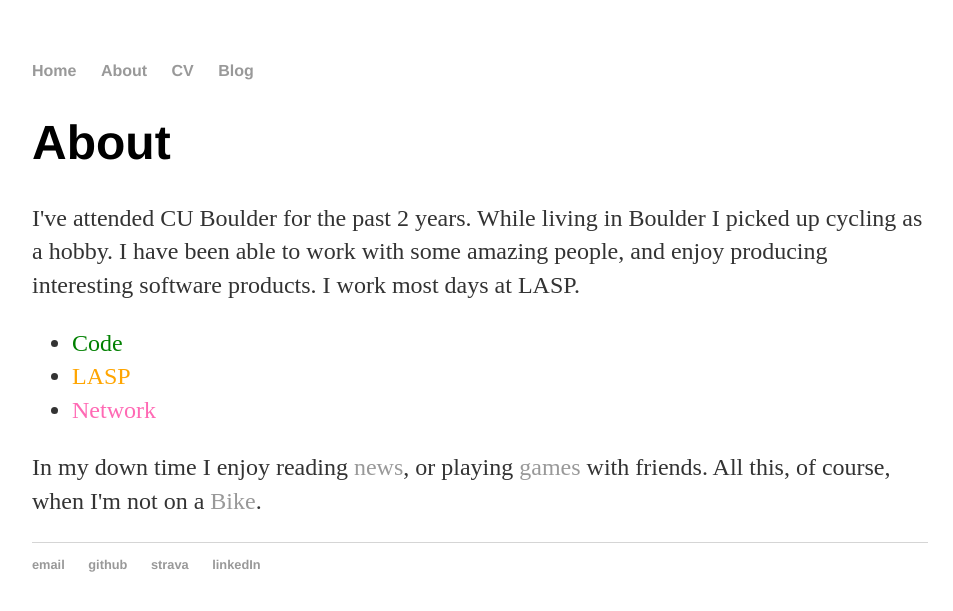
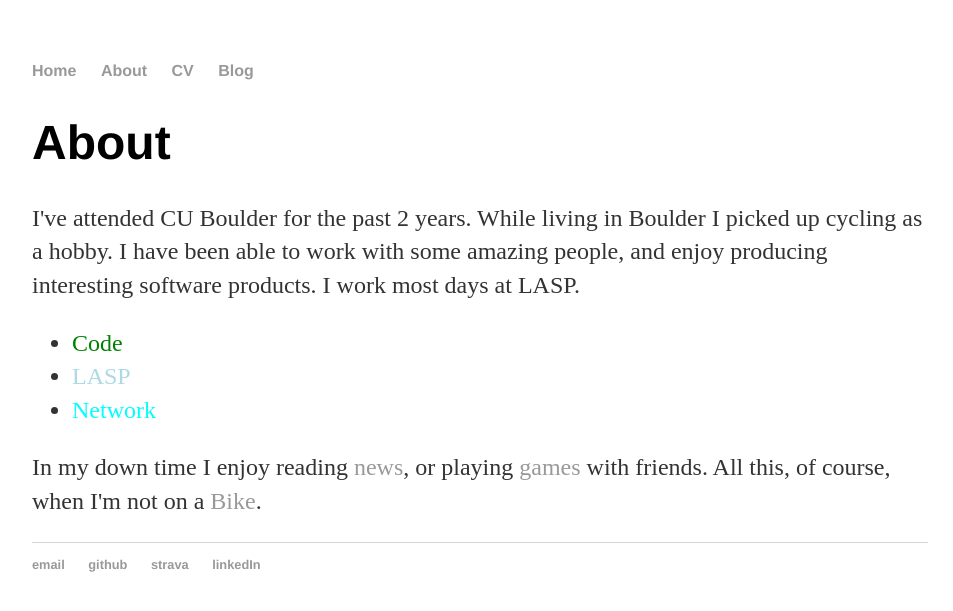
Before and after one commit to joerickard/personalWebsite, a Jekyll site: the page built from about/index.html, in a window 1280 px wide. Shown: the top 611 px of the page, without its empty margins (160-1113 px from the left). Built offline with Jekyll 4.4.1, drawn with Linux system fonts in a browser that asks for light colours.

Commit message:
Update index.html

```diff
--- a/about/index.html
+++ b/about/index.html
@@ -9,8 +9,8 @@ title: About Joe Rickard
 
 			<ul class="contacts">
 				<li><a href="https://github.com/joerickard"style="color:green"target="_blank">Code</a></li>
-				<li><a href="http://lasp.colorado.edu/home/"style="color:orange"target="_blank">LASP</a></li>
-				<li><a href="https://www.linkedin.com/in/joesrickard"style="color:hotpink"target="_blank">Network</a></li>
+				<li><a href="http://lasp.colorado.edu/home/"style="color:lightblue"target="_blank">LASP</a></li>
+				<li><a href="https://www.linkedin.com/in/joesrickard"style="color:cyan"target="_blank">Network</a></li>
 				</ul>
 
 			<p>In my down time I enjoy reading <a href="https://news.ycombinator.com/"target="_blank">news</a>, or playing <a href="http://steamcommunity.com/profiles/76561198027228209/"target="_blank">games</a> with friends. All this, of course, when I'm not on a <a href="https://www.strava.com/athletes/10227888"target="_blank">Bike</a>.</p>
```
